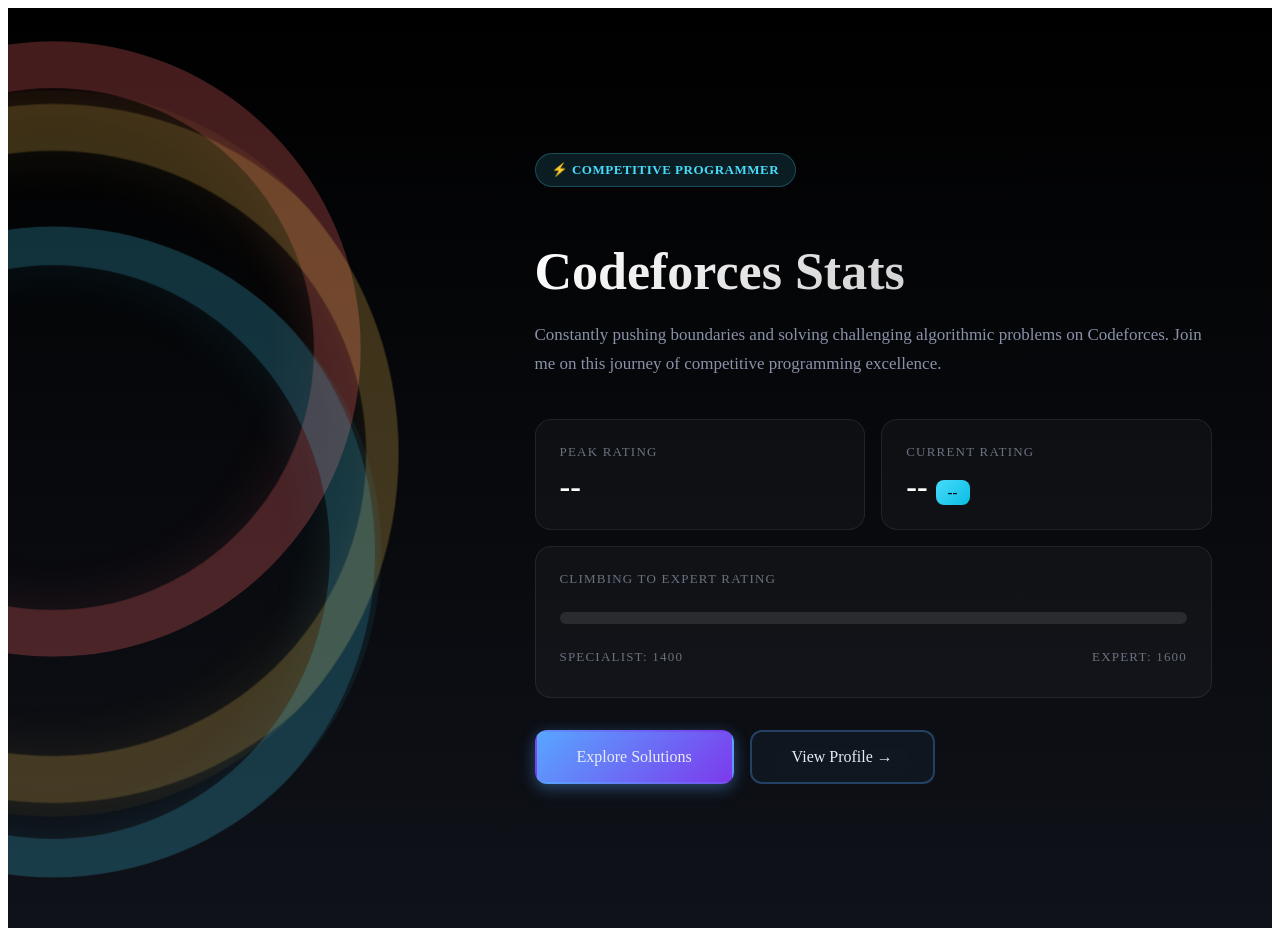
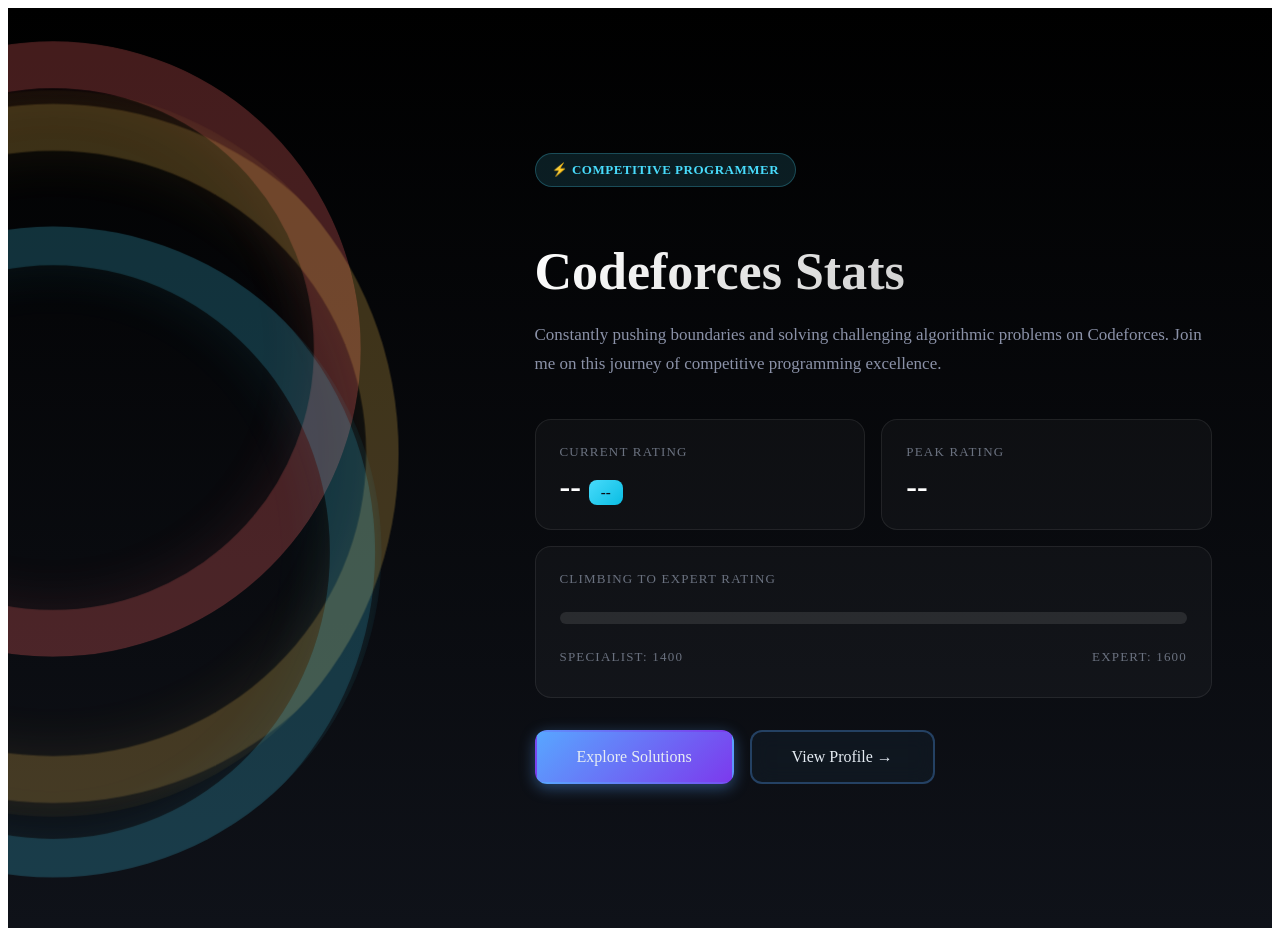
Before and after one commit to jain-arham-hsr/jain-arham-hsr.github.io, a plain HTML site: page components/codeforces-section/codeforces-section.html in a window 1280 px wide. Drawn offline with Linux system fonts and the light colour scheme; files that its build step writes are made by us from their sources.

Commit message:
Fix Codeforces rating order

```diff
--- a/components/codeforces-section/codeforces-section.css
+++ b/components/codeforces-section/codeforces-section.css
@@ -163,7 +163,7 @@
   grid-area: rating;
 }
 
-.rating-stat-card:nth-child(1) {
+.rating-stat-card:nth-child(2) {
   grid-area: max-rating;
 }
 
```
Also changed, not shown: 2 other files.
